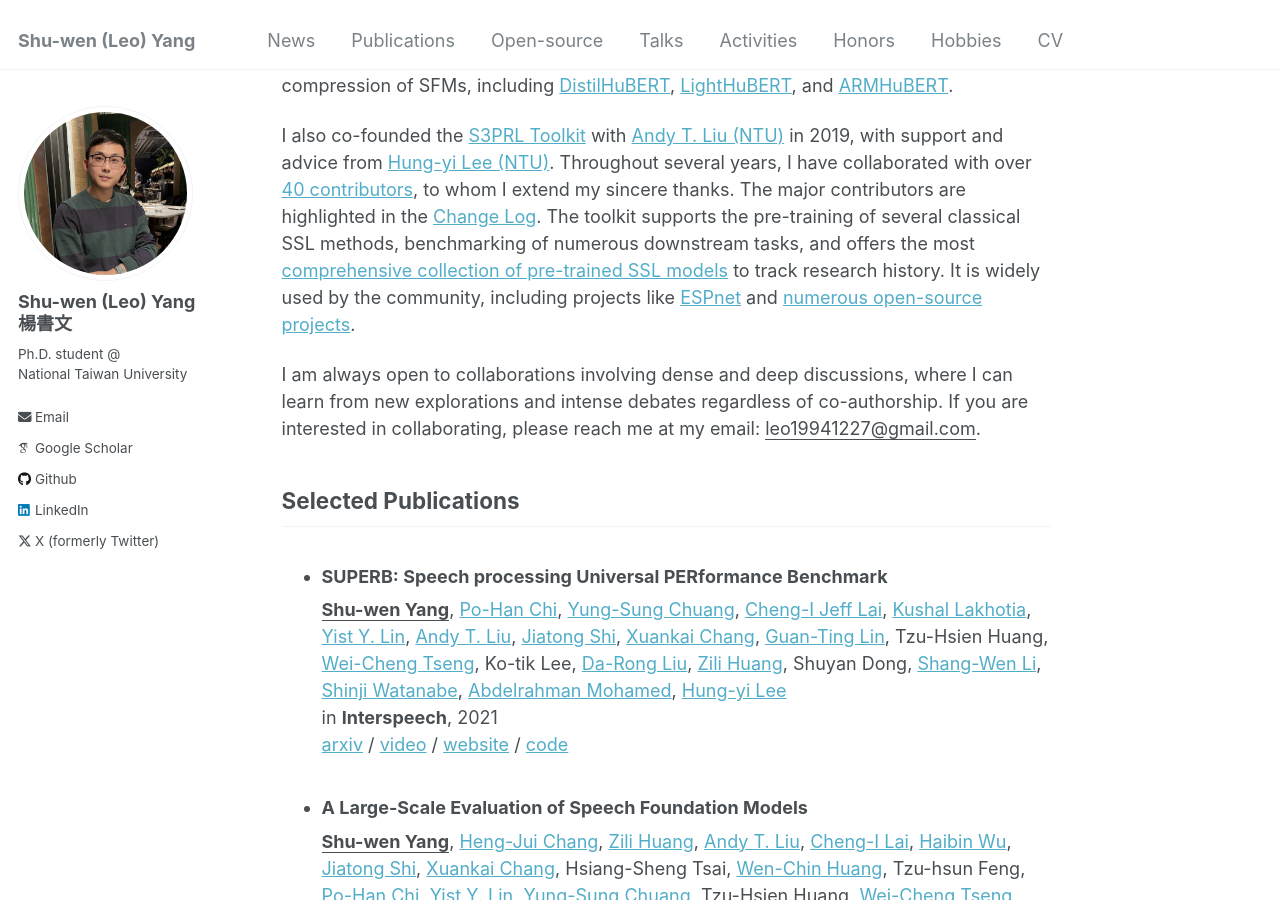
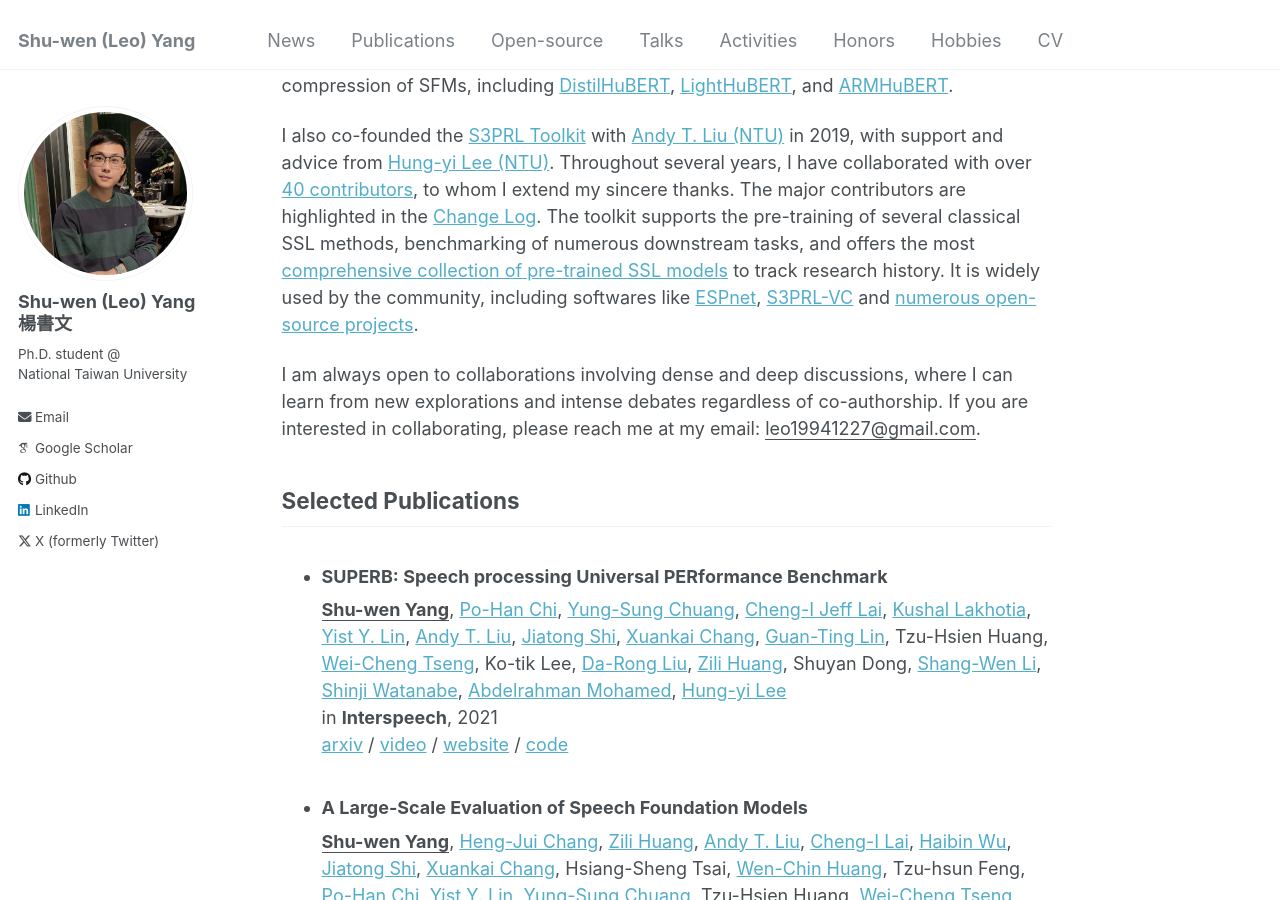
Before and after one commit to leo19941227/leo19941227.github.io, a Jekyll site: the page built from _pages/about.md, in a window 1280 px wide and 900 px high, scrolled down 1146 px. Built offline with Jekyll 4.4.1, drawn with Linux system fonts in a browser that asks for light colours; some web fonts are replaced; a script that is not in the unit is left out.

Commit message:
add S3PRL-VC

```diff
--- a/_pages/about.md
+++ b/_pages/about.md
@@ -29,7 +29,7 @@
 I coordinated (as the research and engineering lead) the initial version of [SUPERB (Speech processing Universal PERformance Benchmark)](https://scholar.google.com/citations?view_op=view_citation&hl=en&user=R1mNI8QAAAAJ&citation_for_view=R1mNI8QAAAAJ:9yKSN-GCB0IC), where the proposed speech foundation model (SFM) paradigm has influenced numerous works, as seen in additional benchmarks like [SUPERB-SG](https://scholar.google.com/citations?view_op=view_citation&hl=en&user=R1mNI8QAAAAJ&citation_for_view=R1mNI8QAAAAJ:Tyk-4Ss8FVUC), [SUPERB-prosody](https://arxiv.org/abs/2210.07185), [ML-SUPERB](https://arxiv.org/abs/2305.10615), and [Dynamic-SUPERB](https://arxiv.org/abs/2309.09510). This influence extends to the development of SFMs, such as [Unispeech-SAT](https://arxiv.org/abs/2110.05752), [WavLM](https://arxiv.org/abs/2110.13900), and the compression of SFMs, including [DistilHuBERT](https://scholar.google.com/citations?view_op=view_citation&hl=en&user=R1mNI8QAAAAJ&citation_for_view=R1mNI8QAAAAJ:qjMakFHDy7sC), [LightHuBERT](https://arxiv.org/abs/2203.15610), and [ARMHuBERT](https://arxiv.org/abs/2305.11685).
 
 I also co-founded the [S3PRL Toolkit](https://github.com/s3prl/s3prl) with [Andy T. Liu (NTU)](https://andi611.github.io/) in 2019, with support and advice from [Hung-yi Lee (NTU)](https://speech.ee.ntu.edu.tw/~hylee/index.php). Throughout several years, I have collaborated with over [40 contributors](https://github.com/s3prl/s3prl/graphs/contributors), to whom I extend my sincere thanks.
-The major contributors are highlighted in the [Change Log](https://github.com/s3prl/s3prl?tab=readme-ov-file#change-log). The toolkit supports the pre-training of several classical SSL methods, benchmarking of numerous downstream tasks, and offers the most [comprehensive collection of pre-trained SSL models](https://s3prl.github.io/s3prl/tutorial/upstream_collection.html) to track research history. It is widely used by the community, including projects like [ESPnet](https://github.com/espnet/espnet?tab=readme-ov-file#asr-automatic-speech-recognition) and [numerous open-source projects](https://github.com/s3prl/s3prl/network/dependents).
+The major contributors are highlighted in the [Change Log](https://github.com/s3prl/s3prl?tab=readme-ov-file#change-log). The toolkit supports the pre-training of several classical SSL methods, benchmarking of numerous downstream tasks, and offers the most [comprehensive collection of pre-trained SSL models](https://s3prl.github.io/s3prl/tutorial/upstream_collection.html) to track research history. It is widely used by the community, including softwares like [ESPnet](https://github.com/espnet/espnet?tab=readme-ov-file#asr-automatic-speech-recognition), [S3PRL-VC](https://github.com/unilight/s3prl-vc) and [numerous open-source projects](https://github.com/s3prl/s3prl/network/dependents).
 
 I am always open to collaborations involving dense and deep discussions, where I can learn from new explorations and intense debates regardless of co-authorship.
 If you are interested in collaborating, please reach me at my email: <ins>leo19941227@gmail.com</ins>.
```
Also changed, not shown: _pages/open-source.md (+1 -1 lines).
